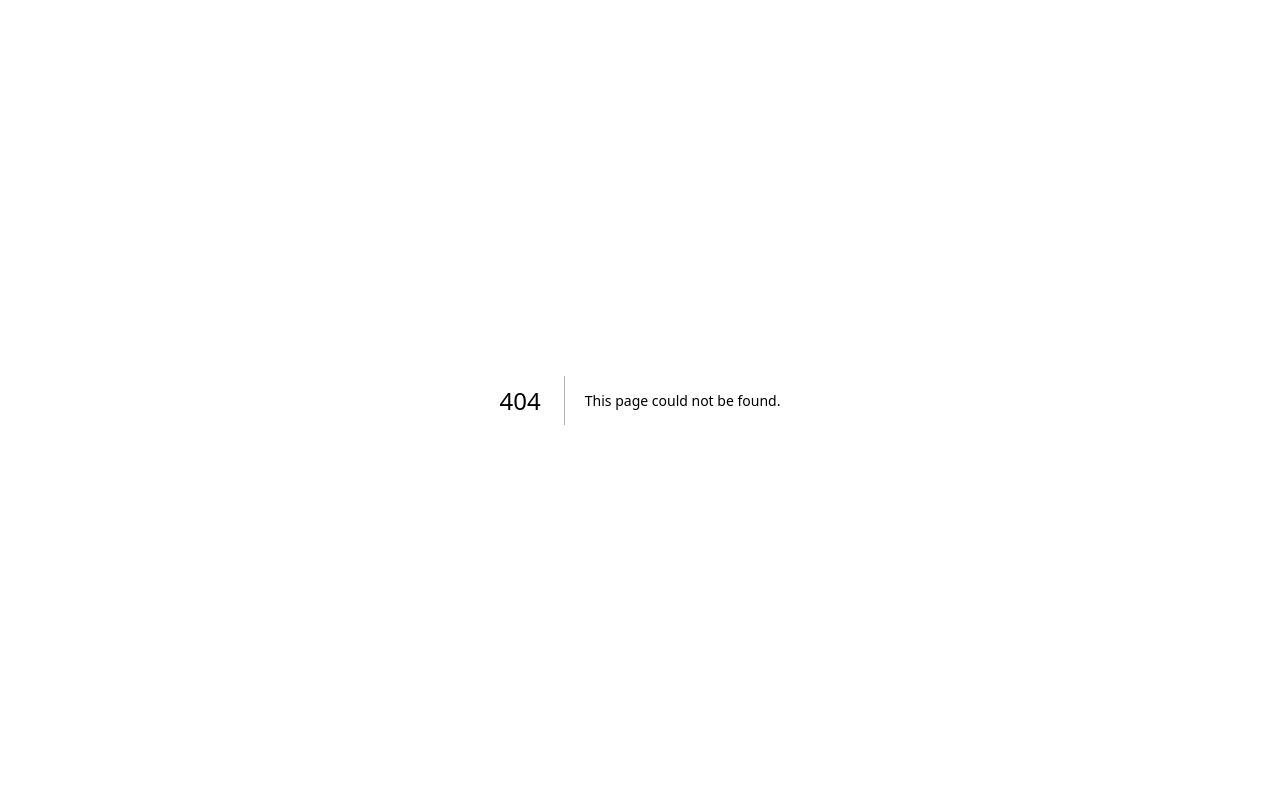
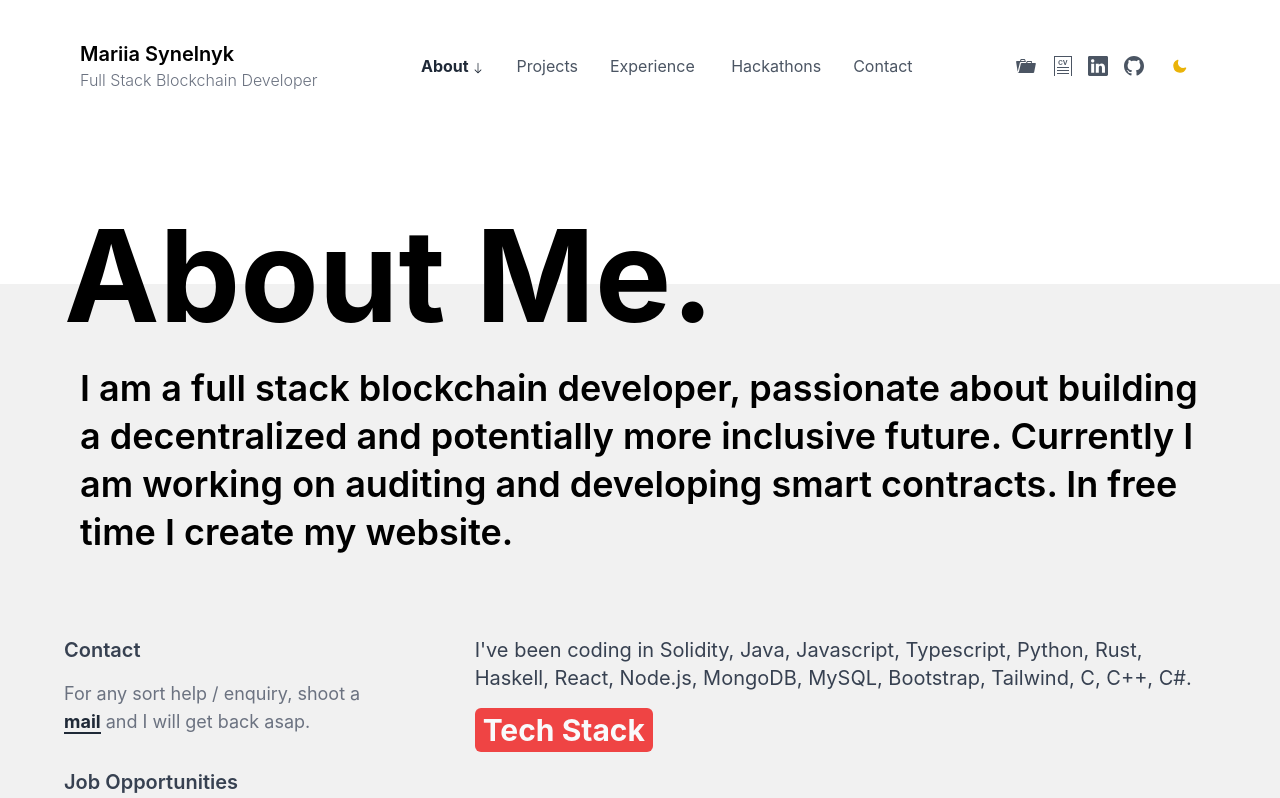
Before and after one commit to Mariesnlk/portfolio, a Next.js app: page /about in a window 1280 px wide. Before the commit this address had no page. Shown: the top 798 px of the page. Built offline with nearby package versions, Linux system fonts and the light colour scheme.

Commit message:
added about me page

```diff
--- /dev/null
+++ b/pages/about.js
@@ -0,0 +1,11 @@
+import React from "react";
+import ContainerBlock from "../components/ContainerBlock";
+import AboutMe from "../components/AboutMe";
+
+export default function about() {
+  return (
+    <ContainerBlock>
+      <AboutMe />
+    </ContainerBlock>
+  );
+}
```
